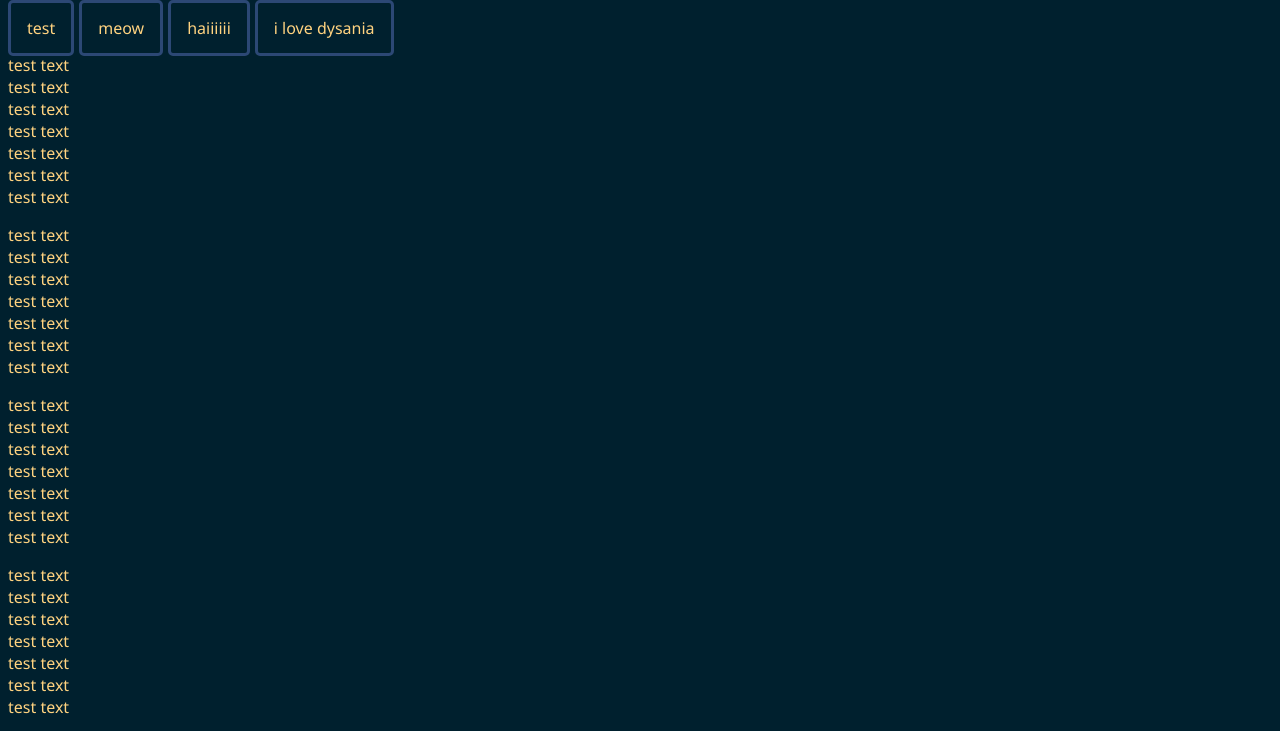
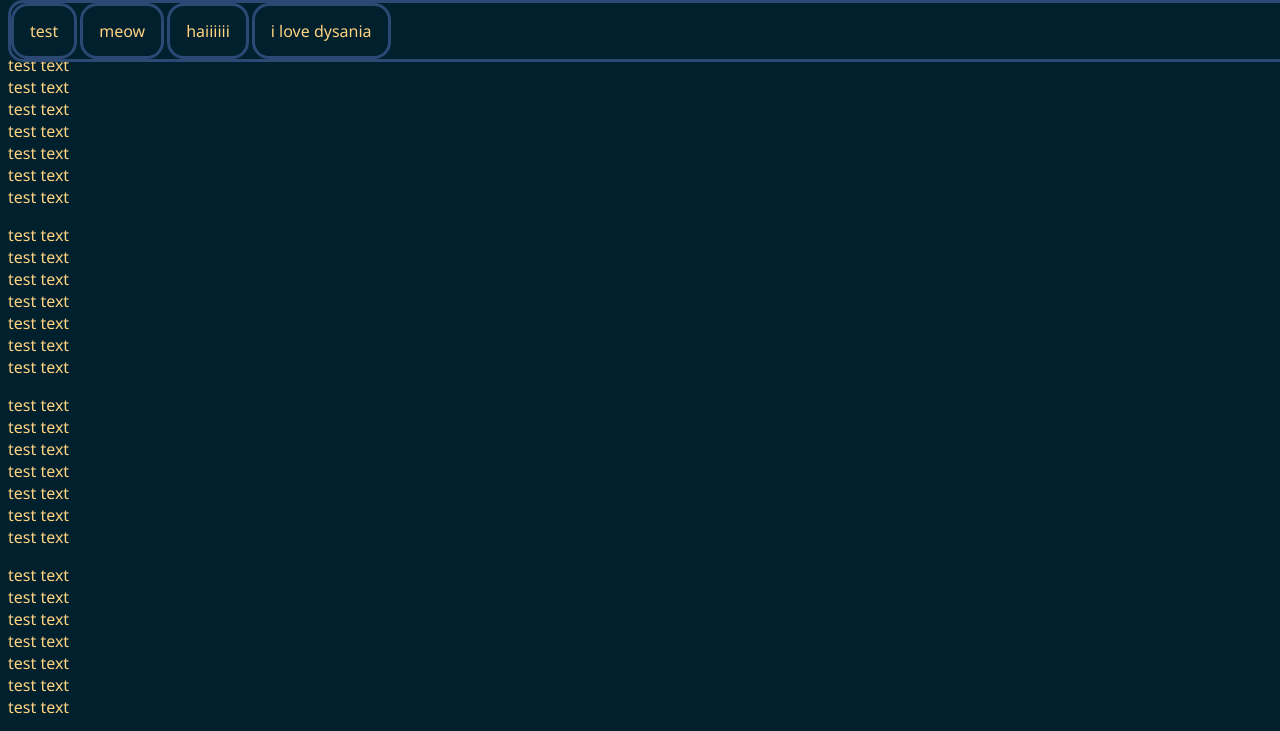
Before and after one commit to mejackmac/dysania-website, a plain HTML site: page index.html in a window 1280 px wide. Shown: the top 731 px of the page. Drawn offline with Linux system fonts and the light colour scheme.

Commit message:
comittttttt

```diff
--- a/style.css
+++ b/style.css
@@ -38,6 +38,9 @@ ul.navbar {
     padding: 0;
     overflow: hidden;
     background-color: #00202e;
+    border-style: solid;
+    border-color: #2c4875;
+    border-radius: 15px;
     position: fixed;
     top: 0;
     width: 100%;
@@ -52,12 +55,12 @@ li.navbar a {
     padding: 14px 16px;
     text-decoration: none;
     border-style: solid;
-    border-radius: 5px;
+    border-radius: 17px;
     border-color: #2c4875;
     margin-top: 0;
     margin-bottom: 0;
     margin-left: 0;
-    margin-right: 5px;
+    margin-right: 3px;
 }
 li.navbar a:hover {
     background-color: #8a508f;
```
